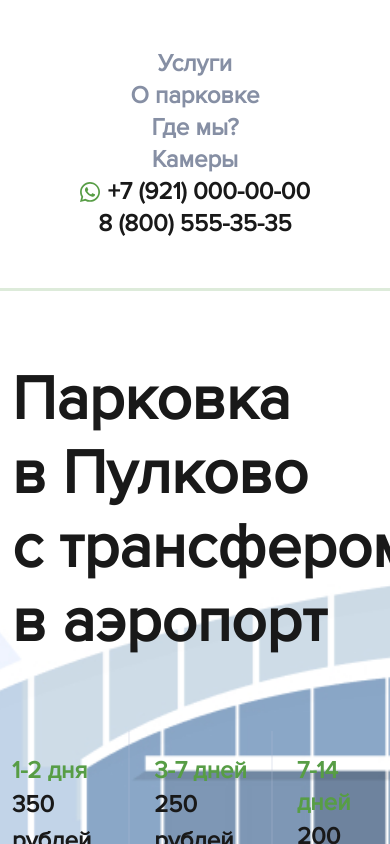
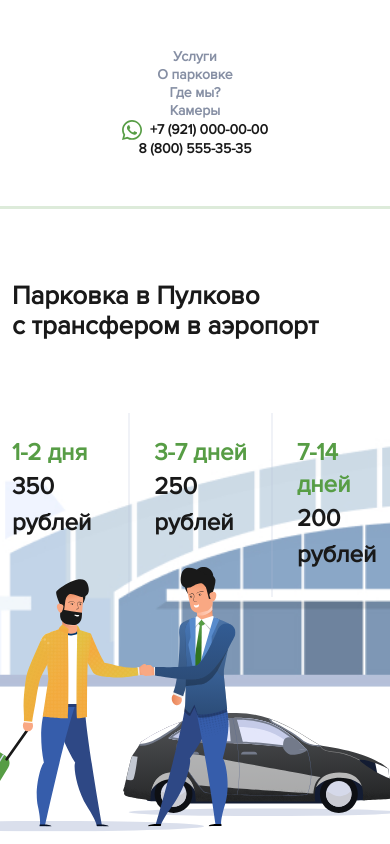
Before and after one commit to Isakwasser/carfly, a Vue app: page / in a window 390 px wide. Shown: the top 844 px of the page. Built offline with nearby package versions, Linux system fonts and the light colour scheme.

Commit message:
Adaptive header

```diff
--- a/src/components/styles/text.scss
+++ b/src/components/styles/text.scss
@@ -5,6 +5,14 @@ h2 {
     font-size: 62px;
     line-height: 74px;
     color: #191919;
+    @media (max-width: 991px) {
+        font-size: 34px;
+        line-height: 40px;
+    }
+    @media (max-width: 575px) {
+        font-size: 26px;
+        line-height: 30px;
+    }
 }
 
 @font-face {
@@ -16,3 +24,16 @@ html,
 body {
     font-family: 'Proxima Nova';
 }
+
+.semi24-32 {
+    font-size: 24px;
+    line-height: 32px;
+    @media (max-width: 991px) {
+        font-size: 18px;
+        line-height: 22px;
+    }
+    @media (max-width: 575px) {
+        font-size: 14px;
+        line-height: 18px;
+    }
+}
--- a/src/styles/_header.scss
+++ b/src/styles/_header.scss
@@ -9,10 +9,8 @@
         // font-family: 'Proxima Nova';
         font-style: normal;
         font-weight: 600;
-        font-size: 24px;
-        line-height: 32px;
-        /* identical to box height, or 133% */
-        /* */
+        // font-size: 24px;
+        // line-height: 32px;
         a {
             color: $graydark;
             text-decoration: none;
@@ -26,8 +24,8 @@
         // font-family: 'Proxima Nova';
         font-style: normal;
         font-weight: 600;
-        font-size: 24px;
-        line-height: 32px;
+        // font-size: 24px;
+        // line-height: 32px;
         a {
             color: #191919;
             text-decoration: none;
--- a/src/views/HeaderView.vue
+++ b/src/views/HeaderView.vue
@@ -2,14 +2,15 @@
     <div class="Header">
         <div class="container py-5">
             <div class="row text-center">
-                <div class="col-12 col-lg-7 d-flex flex-column flex-md-row justify-content-center align-items-center Header__links">
-                    <a href="#services" class="mx-4">Услуги</a>
-                    <a href="#about" class="mx-4">О парковке</a>
-                    <a href="#location" class="mx-4">Где мы?</a>
-                    <a href="#camera" class="mx-4">Камеры</a>
+                <div
+                    class="col-12 col-md-8 col-xl-7 d-flex flex-column flex-md-row justify-content-center align-items-center Header__links semi24-32">
+                    <a href="#services" class="mx-2 mx-lg-4">Услуги</a>
+                    <a href="#about" class="mx-2 mx-lg-4">О парковке</a>
+                    <a href="#location" class="mx-2 mx-lg-4">Где мы?</a>
+                    <a href="#camera" class="mx-2 mx-lg-4">Камеры</a>
                 </div>
                 <div
-                    class="col-12 col-lg-5 d-flex flex-column flex-md-row justify-content-around align-items-center Header__contacts">
+                    class="col-12 col-md-4 col-xl-5 d-flex flex-column flex-xl-row justify-content-around align-items-center Header__contacts semi24-32">
                     <a href="https://wa.me/79210000000" target="_blank" class="d-flex align-items-center">
                         <img src="../assets/WhatsApp_green.svg" class="img-fluid me-2" alt="">+7 (921) 000-00-00</a>
                     <a href="tel:88005553535">8 (800) 555-35-35</a>
```
